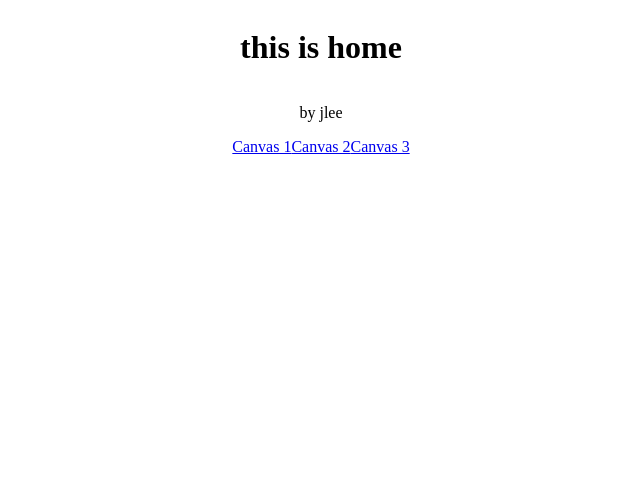
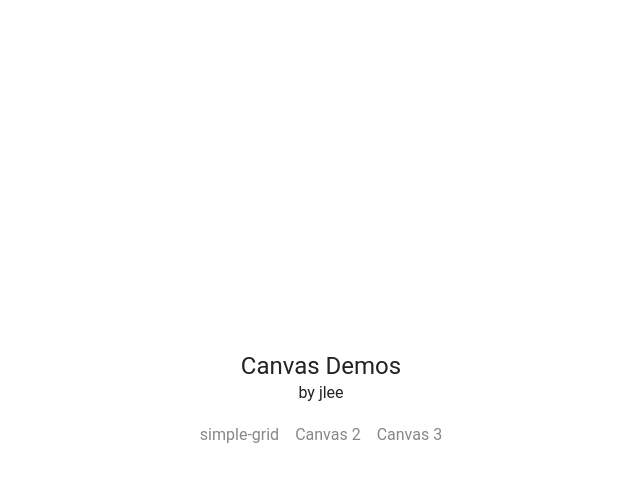
Before and after one commit to PiggySpeed/canvas-test, a React app: page / in a window 1280 px wide. Shown: the whole page, without its empty margins (319-959 px from the left). Built offline with nearby package versions, Linux system fonts and the light colour scheme; some packages are replaced by stand-ins of ours.

Commit message:
added grid demo page

```diff
--- a/package.json
+++ b/package.json
@@ -19,6 +19,7 @@
   "dependencies": {
     "babel-polyfill": "^6.26.0",
     "babel-preset-stage-0": "^6.24.1",
+    "express": "^4.16.2",
     "less": "^2.7.3",
     "prop-types": "^15.6.0",
     "react": "^16.2.0",
--- a/src/components/navigation/backbutton.js
+++ b/src/components/navigation/backbutton.js
@@ -1,9 +1,13 @@
 import React from 'react';
 import { Link } from 'react-router-dom';
 
+const styles = {
+  color: '#FFFFFF'
+};
+
 const BackButton = () => (
   <div className='back-btn-container'>
-    <Link to='/'>Back</Link>
+    <Link style={styles} to='/'>Back</Link>
   </div>
 );
 
--- a/src/components/navigation/index.less
+++ b/src/components/navigation/index.less
@@ -1,8 +1,15 @@
+@import '../../styles/styles.less';
 
 // Navigation
+.navigation-container {
+  display: flex;
+  flex-wrap: wrap;
+  justify-content: center;
+  width: 300px;
+}
 
-.navigation-container {
-
+.nav-link {
+  padding: 0 @pad-rel-s;
 }
 
 // Back Button
--- a/src/components/navigation/navigation.js
+++ b/src/components/navigation/navigation.js
@@ -4,9 +4,9 @@ import './index.less';
 
 const Navigation = () => (
   <div className='navigation-container'>
-    <Link to='canvas-1'>Canvas 1</Link>
-    <Link to='canvas-2'>Canvas 2</Link>
-    <Link to='canvas-3'>Canvas 3</Link>
+    <Link className="nav-link" to='simple-grid'>simple-grid</Link>
+    <Link className="nav-link" to='canvas-2'>Canvas 2</Link>
+    <Link className="nav-link" to='canvas-3'>Canvas 3</Link>
   </div>
 );
 
--- /dev/null
+++ b/src/components/view/index.less
@@ -0,0 +1,15 @@
+.view-row {
+  display: flex;
+  flex-flow: row;
+  justify-content: center;
+  align-items: center;
+  flex: 1;
+}
+
+.view-col {
+  display: flex;
+  flex-flow: column;
+  justify-content: center;
+  align-items: center;
+  flex: 1;
+}
--- a/src/components/view/view.js
+++ b/src/components/view/view.js
@@ -1,17 +1,10 @@
+import './index.less';
 import React from 'react';
 import PropTypes from 'prop-types';
 
 export const ViewRow = ({ children, style, className, onBlur }) => {
-  const newStyle = {
-    display:            'flex',
-    flexFlow:           'row',
-    justifyContent:     'center',
-    alignItems:         'center',
-    flex:               1,
-    ...style
-  };
   return (
-    <div style={newStyle} className={className || ''} onBlur={onBlur}>
+    <div style={style} className={'view-row ' + (className || '')} onBlur={onBlur}>
       {children}
     </div>
   )
@@ -23,16 +16,8 @@ ViewRow.propTypes = {
 };
 
 export const ViewCol = ({ children, style, className, onBlur }) => {
-  const newStyle = {
-    display:            'flex',
-    flexFlow:           'column',
-    justifyContent:     'center',
-    alignItems:         'center',
-    flex:               1,
-    ...style
-  };
   return (
-    <div style={newStyle} className={className || ''} onBlur={onBlur}>
+    <div style={style} className={'view-col ' + (className || '')} onBlur={onBlur}>
       {children}
     </div>
   )
--- a/src/pages/home/home.js
+++ b/src/pages/home/home.js
@@ -4,8 +4,8 @@ import { ViewCol } from 'Components/view/view';
 
 const Home = () => (
   <ViewCol>
-    <h1>this is home</h1>
-    <p>by jlee</p>
+    <h1>Canvas Demos</h1>
+    <p style={{paddingBottom: '1rem'}}>by jlee</p>
     <Navigation />
   </ViewCol>
 );
--- a/src/pages/main.js
+++ b/src/pages/main.js
@@ -1,7 +1,7 @@
 import React from 'react';
 import { BrowserRouter, Route } from 'react-router-dom';
 import Home from './home/home';
-import Canvas1 from './canvas-1/canvas1';
+import SimpleGrid from './simple-grid/simple-grid.js';
 import Canvas2 from './canvas-2/canvas2';
 import Canvas3 from './canvas-3/canvas3';
 import { ViewCol } from 'Components/view/view';
@@ -10,7 +10,7 @@ const Main = () => (
   <BrowserRouter>
     <ViewCol>
       <Route exact path='/' component={Home} />
-      <Route path='/canvas-1' component={Canvas1} />
+      <Route path='/simple-grid' component={SimpleGrid} />
       <Route path='/canvas-2' component={Canvas2} />
       <Route path='/canvas-3' component={Canvas3} />
     </ViewCol>
--- /dev/null
+++ b/src/pages/simple-grid/index.less
@@ -0,0 +1,33 @@
+@import '../../styles/styles.less';
+
+// layout styles
+.simple-grid-container {
+  justify-content: center;
+  background-color: #5299a8;
+  width: 100%;
+}
+
+.simple-grid-canvas {
+  background-color: @white-1;
+}
+
+.simple-grid-nav {
+  flex: none;
+}
+
+.simple-grid-anchor-tag {
+  color: @white-1;
+  padding: 0 @pad-rel-s;
+
+  &:hover {
+    text-decoration: underline;
+  }
+
+  &:active {
+    text-decoration: underline;
+  }
+
+  &:visited {
+    color: @white-1;
+  }
+}
--- /dev/null
+++ b/src/pages/simple-grid/simple-grid.js
@@ -0,0 +1,81 @@
+import './index.less';
+import React from 'react';
+import BackButton from 'Components/navigation/backbutton';
+import { ViewCol, ViewRow } from 'Components/view/view';
+
+class SimpleGrid extends React.Component {
+  componentDidMount() {
+    this.drawSquareGrid();
+  }
+
+  drawSquareGrid = () => {
+    this.clearCanvas();
+
+    const WIDTH = 500;
+    const HEIGHT = 300;
+    const p = 1; // white border around a square
+    const inc = 25; // increment
+    const size = inc - (2 * p); // size of a single square
+
+    const cvs = document.getElementById('simple-grid');
+    const ctx = cvs.getContext('2d');
+
+    // draw squares per row and height
+    for (let y = 0; y <= HEIGHT; y += inc) {
+      for (let x = 0; x <= WIDTH; x += inc) {
+        ctx.fillStyle = '#5299a8';
+        ctx.fillRect(x + p, y + p, size, size);
+      }
+    }
+  };
+
+  drawLineGrid = () => {
+    this.clearCanvas();
+
+    const WIDTH = 500;
+    const HEIGHT = 300;
+    const inc = 10; // increment
+    const offset = 0.5; // pixel offset for rendering crisp lines
+
+    const cvs = document.getElementById('simple-grid');
+    const ctx = cvs.getContext('2d');
+
+    // draw vertical lines
+    for (let i = 0; i <= WIDTH; i += inc) {
+      ctx.moveTo(offset + i, 0);
+      ctx.lineTo(offset + i, HEIGHT);
+    }
+
+    // draw horizontal lines
+    for (let i = 0; i <= HEIGHT; i += inc) {
+      ctx.moveTo(0, offset + i);
+      ctx.lineTo(WIDTH, offset + i);
+    }
+
+    ctx.strokeStyle = '#5299a8';
+    ctx.stroke();
+  };
+
+  clearCanvas = () => {
+    const cvs = document.getElementById('simple-grid');
+    const ctx = cvs.getContext('2d');
+
+    ctx.clearRect(0, 0, cvs.width, cvs.height);
+  };
+
+  render() {
+    return(
+      <ViewCol className="simple-grid-container">
+        <BackButton />
+        <canvas id="simple-grid" className="simple-grid-canvas" width="500px" height="300px">
+        </canvas>
+        <ViewRow className="simple-grid-nav">
+          <a className="simple-grid-anchor-tag" href="#" onClick={this.drawLineGrid}>Lines</a>
+          <a className="simple-grid-anchor-tag" href="#" onClick={this.drawSquareGrid}>Squares</a>
+        </ViewRow>
+      </ViewCol>
+    )
+  }
+}
+
+export default SimpleGrid;
--- /dev/null
+++ b/src/styles/colors.less
@@ -0,0 +1,80 @@
+/* Color Palette */
+
+// Color Scheme
+// ------------------------------------------
+@primary:                           @black-2;
+@primary-l:                         lighten(@primary, 10%);
+@primary-d:                         darken(@primary, 10%);
+
+@secondary:                         @triad-secondary;
+@secondary-l:                       lighten(@secondary, 10%);
+@secondary-d:                       darken(@secondary, 10%);
+
+@accent:                            @triad-tertiary;
+@accent-l:                          lighten(@accent, 10%);
+@accent-d:                          darken(@accent, 10%);
+
+@background-primary:                @white-2;
+@background-primary-l:              lighten(@background-primary, 10%);
+@background-primary-d:              darken(@background-primary, 10%);
+
+@background-secondary:              @grey-4;
+@background-secondary-l:            lighten(@background-secondary, 10%);
+@background-secondary-d:            darken(@background-secondary, 10%);
+
+@text-primary:                      @black-2;
+@text-primary-disabled:             lighten(@text-primary, 50%);
+@text-primary-hover:                @accent;
+
+@text-secondary:                    @grey-4;
+@text-secondary-disabled:           lighten(@text-secondary, 50%);
+@text-secondary-hover:              @accent;
+
+@a:                                 @grey-2;
+@a-hover:                           @primary-l;
+@a-active:                          @primary-l;
+@a-visited:                         @grey-2;
+
+@input:                             @white-2;
+@input-text:                        @text-primary;
+@input-hover:                       lighten(@input, 10%);
+@input-active:                      @white-1;
+@input-disabled:                    darken(@input, 10%);
+
+@button-primary:                    @white-2;
+@button-primary-background:         @accent-l;
+@button-primary-hover:              lighten(@button-primary-background, 10%);
+@button-primary-active:             darken(@button-primary-background, 10%);
+@button-primary-disabled:           @grey-2;
+
+@button-secondary:                  @black-2;
+@button-secondary-background:       @white-2;
+@button-secondary-hover:            darken(@button-secondary-background, 10%);
+@button-secondary-active:           lighten(@button-secondary, 10%);
+@button-secondary-disabled:         @grey-2;
+
+// Raw Colors
+// ------------------------------------------
+@white-1:                           #ffffff;
+@white-2:                           #ebebeb;
+@white-3:                           #d7d7d7;
+@white-4:                           #c3c3c3;
+
+@grey-1:                            #9b9b9b;
+@grey-2:                            #878787;
+@grey-3:                            #737373;
+@grey-4:                            #5f5f5f;
+
+@black-1:                           #373737;
+@black-2:                           #232323;
+@black-3:                           #0f0f0f;
+@black-4:                           #000000;
+
+// Generated Color Schemes
+// ------------------------------------------
+@complementary-base:                @primary;
+@complementary:                     spin(@complementary-base, 180);
+
+@triad-base:                        @primary;
+@triad-secondary:                   spin(@triad-base, -(360/3));
+@triad-tertiary:                    spin(@triad-base, (360/3));
--- /dev/null
+++ b/src/styles/fonts.less
@@ -0,0 +1,52 @@
+/* Fonts */
+
+// Fonts
+// ------------------------------------------
+@display-family:                'Roboto', sans-serif;
+@header-family:                 'Roboto', sans-serif;
+@body-family:                   'Roboto', sans-serif;
+
+// Tag Font Styles
+// ------------------------------------------
+@display-size:                  @font-xl;
+
+@h1-size:                       @font-l;
+@h2-size:                       @font-ml;
+@h3-size:                       @font-m;
+@h4-size:                       @font-ms;
+@h5-size:                       @font-s;
+@h6-size:                       @font-xs;
+
+@p-size:                        @font-ms;
+
+@li-size:                       @font-ms;
+@button-size:                   @font-s;
+@input-size:                    @font-ms;
+@a-size:                        @font-ms;
+
+
+// Font Sizes
+// ------------------------------------------
+@base-font-size-l:              20px;
+@base-font-size-m:              18px;
+@base-font-size-s:              16px;
+
+@font-xxxl:                     4rem;
+@font-xxl:                      3rem;
+@font-xl:                       2.25rem;
+@font-l:                        1.5rem; // Largest Header
+
+@font-ml:                       1.25rem;
+@font-m:                        1.125rem; // Subheader
+@font-ms:                       1rem; // Body Text
+
+@font-s:                        0.75rem; // Captions
+@font-xs:                       0.5rem;  // Tiny Tiny
+@font-xxs:                      0.375rem;
+@font-xxxs:                     0.25rem;
+
+
+// Font Spacing
+// ------------------------------------------
+@body-letter-spacing:      0.03em;
+@body-leading-spacing:     1.6em;
--- /dev/null
+++ b/src/styles/layouts.less
@@ -0,0 +1,13 @@
+/* Layouts */
+
+// Margins and Padding
+// ------------------------------------------
+@mar-rel-xxl: 4rem;
+@mar-rel-xl: 2rem;
+@mar-rel-l: 1rem;
+@mar-rel-m: 0.5rem;
+@mar-rel-s: 0.25rem;
+
+@pad-rel-l: 1.25rem;
+@pad-rel-m: 0.75rem;
+@pad-rel-s: 0.5rem;
--- a/src/styles/styles.less
+++ b/src/styles/styles.less
@@ -1,3 +1,7 @@
+@import './colors.less';
+@import './fonts.less';
+@import './layouts.less';
+
 // Global Styles
 
 // http://meyerweb.com/eric/tools/css/reset/
@@ -35,3 +39,68 @@ a {
   outline: 0;
   text-decoration: none;
 }
+
+h1, h2, h3, h4, h5, h6 {
+  color:                     @text-primary;
+  font-family:               @header-family; }
+h1 { font-size:                 @h1-size; }
+h2 { font-size:                 @h2-size; }
+h3 { font-size:                 @h3-size; }
+h4 { font-size:                 @h4-size; }
+h5 { font-size:                 @h5-size; font-style: italic }
+h6 { font-size:                 @h6-size; }
+
+p  {
+  color:                      @text-primary;
+  font-size:                  @p-size;
+  font-family:                @body-family;
+  line-height:                @body-leading-spacing; }
+
+a  {
+  color:                      @a;
+  font-size:                  @a-size;
+  font-family:                @header-family;
+  line-height:                @body-leading-spacing;
+  &:hover                     { color: @a-hover; };
+  &:active                    { color: @a-active; };
+  &:visited                   { color: @a-visited; }; }
+
+ul, ol {
+  color:                      @text-primary;
+  display:                    block;
+  font-size:                  @li-size;
+  font-family:                @body-family;
+  line-height:                @body-leading-spacing;
+  list-style-type:            square;
+  margin:                     1em 0;
+  padding-left:               40px; }
+
+hr {
+  border:                     0;
+  border-top:                 1px solid @white-4;
+  display:                    block;
+  height:                     1px;
+  margin:                     @mar-rel-s 0;
+  padding:                    0; }
+
+button {
+  font-family: @header-family;
+  font-size: @button-size;
+}
+
+input {
+  border:                     none;
+  color:                      @input-text;
+  font-family:                @body-family;
+  font-size:                  @input-size;
+  min-height:                 2rem;
+  width:                      100%;
+  &:active                    {
+    border: -1px solid @input-active;
+    color: @text-primary
+  };
+  &:focus                     {
+    border: -1px solid @accent;
+    color: @text-primary
+  };
+  &:disabled                  { border: -1px solid @input-disabled; }; }
--- a/webpack.config.babel.js
+++ b/webpack.config.babel.js
@@ -9,7 +9,10 @@ const environmentPlugin = new webpack.DefinePlugin({
 
 const devConfig = {
   devtool: 'source-map',
-  devServer: { hot: true },
+  devServer: {
+    hot: true,
+    historyApiFallback: true
+  },
   plugins: [
     environmentPlugin,
     new webpack.NamedModulesPlugin(), // make it easier to see which dependencies are being patched
```
Also changed, not shown: src/pages/canvas-1/canvas1.js (deleted, +0 -12 lines), 2 other files.
